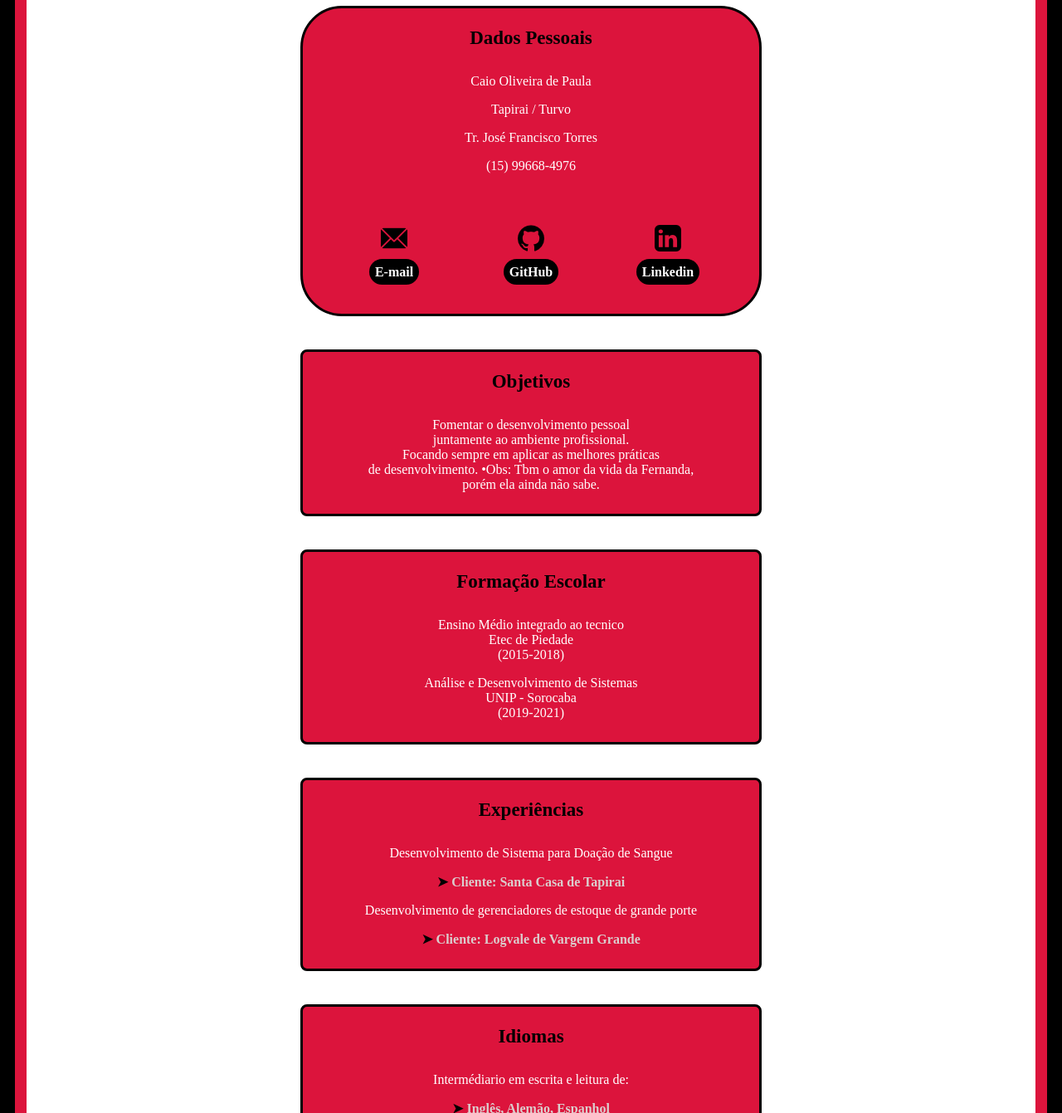
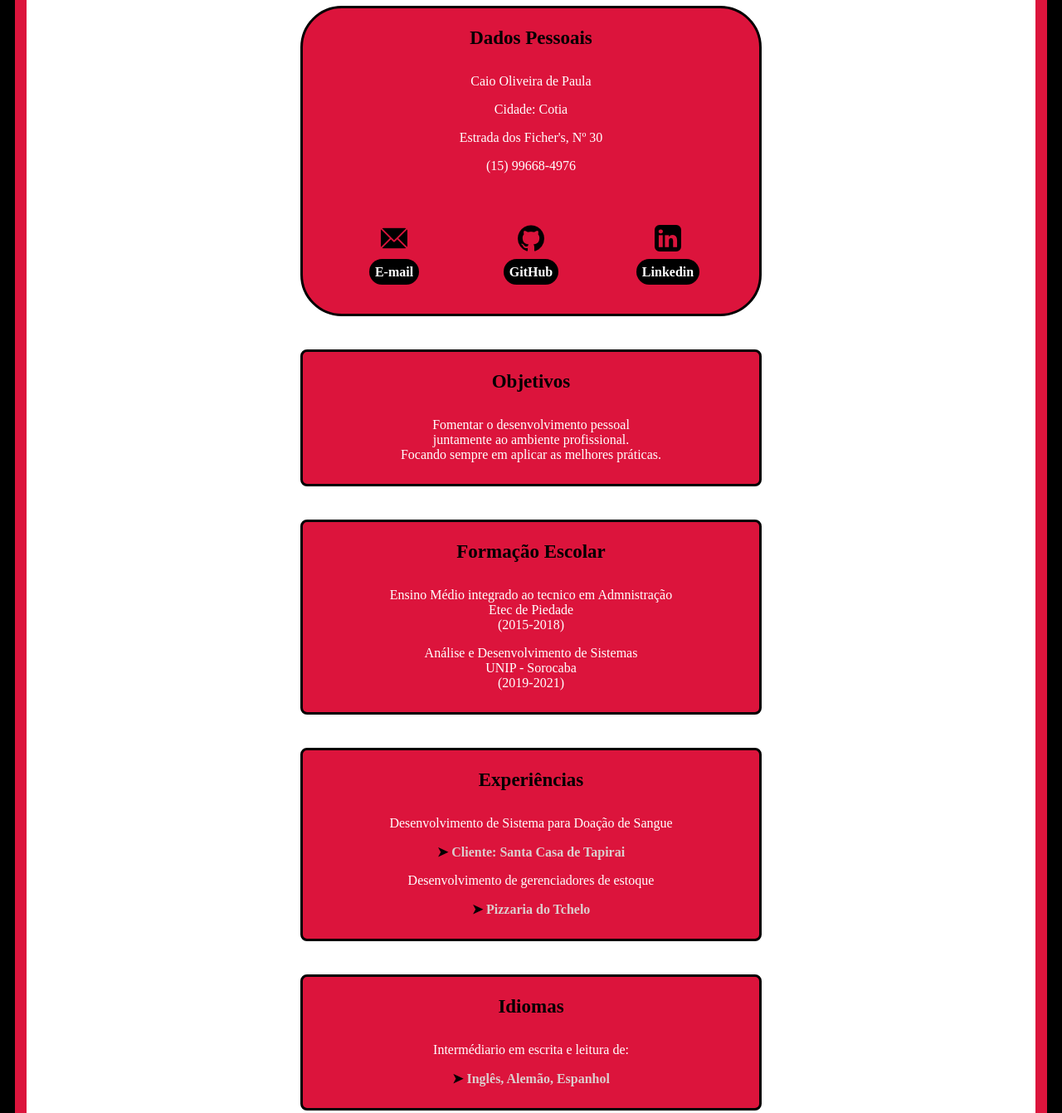
Before and after one commit to Kernel-Caio/Curriculo-Virtual, a plain HTML site: page index.html in a window 1280 px wide. Shown: the part 380-1721 px from the top of the page at 83% size. Drawn offline with Linux system fonts and the light colour scheme.

Commit message:
atualização dos dados pessoais

```diff
--- a/index.html
+++ b/index.html
@@ -16,8 +16,8 @@
                <h3>Dados Pessoais</h3>
 
                <p>Caio Oliveira de Paula</p>
-               <p>Tapirai / Turvo</p>
-               <p>Tr. José Francisco Torres</p>
+               <p>Cidade: Cotia</p>
+               <p>Estrada dos Ficher's, Nº 30</p>
                <p>(15) 99668-4976</p><br>
 
                <div class="redes">
@@ -48,17 +48,14 @@
                     <p>
                          Fomentar o desenvolvimento pessoal<br>
                          juntamente ao ambiente profissional.<br>
-                         Focando sempre em aplicar as melhores práticas<br>
-                         de desenvolvimento.
-                         •Obs: Tbm o amor da vida da Fernanda, <br>
-                         porém ela ainda não sabe.
+                         Focando sempre em aplicar as melhores práticas.
                     </p>
                </div>
 
                <div class="formacao">
                     <h3>Formação Escolar</h3>
 
-                    <p>Ensino Médio integrado ao tecnico <br>
+                    <p>Ensino Médio integrado ao tecnico em Admnistração <br>
                          Etec de Piedade<br>
                          (2015-2018)
                     </p>
@@ -80,11 +77,11 @@
                               Cliente: Santa Casa de Tapirai
                          </p>
                          <p>
-                              Desenvolvimento de gerenciadores de estoque de grande porte
+                              Desenvolvimento de gerenciadores de estoque
                          </p>
                          <p id="cliente">
                               <span> ➤ </span>
-                              Cliente: Logvale de Vargem Grande
+                              Pizzaria do Tchelo
                          </p>
 
                </div>
```
